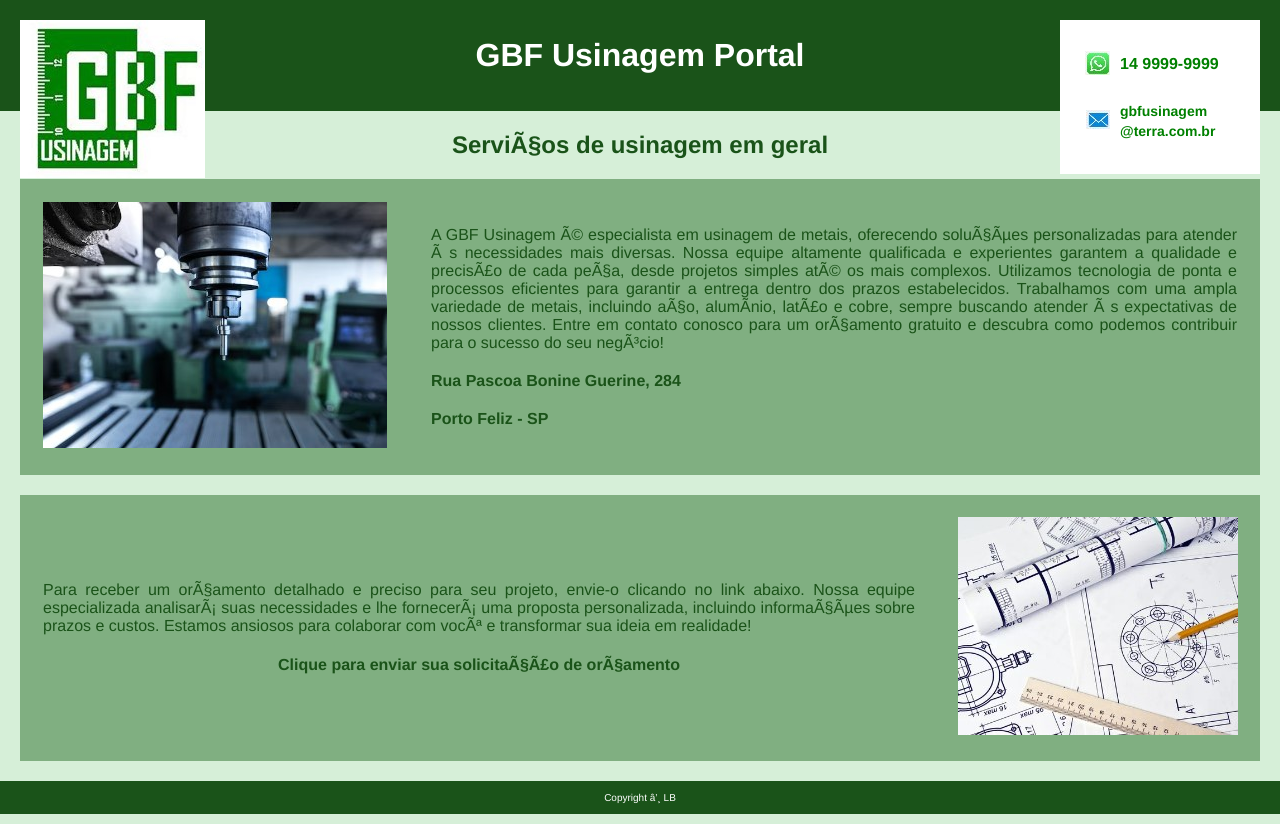
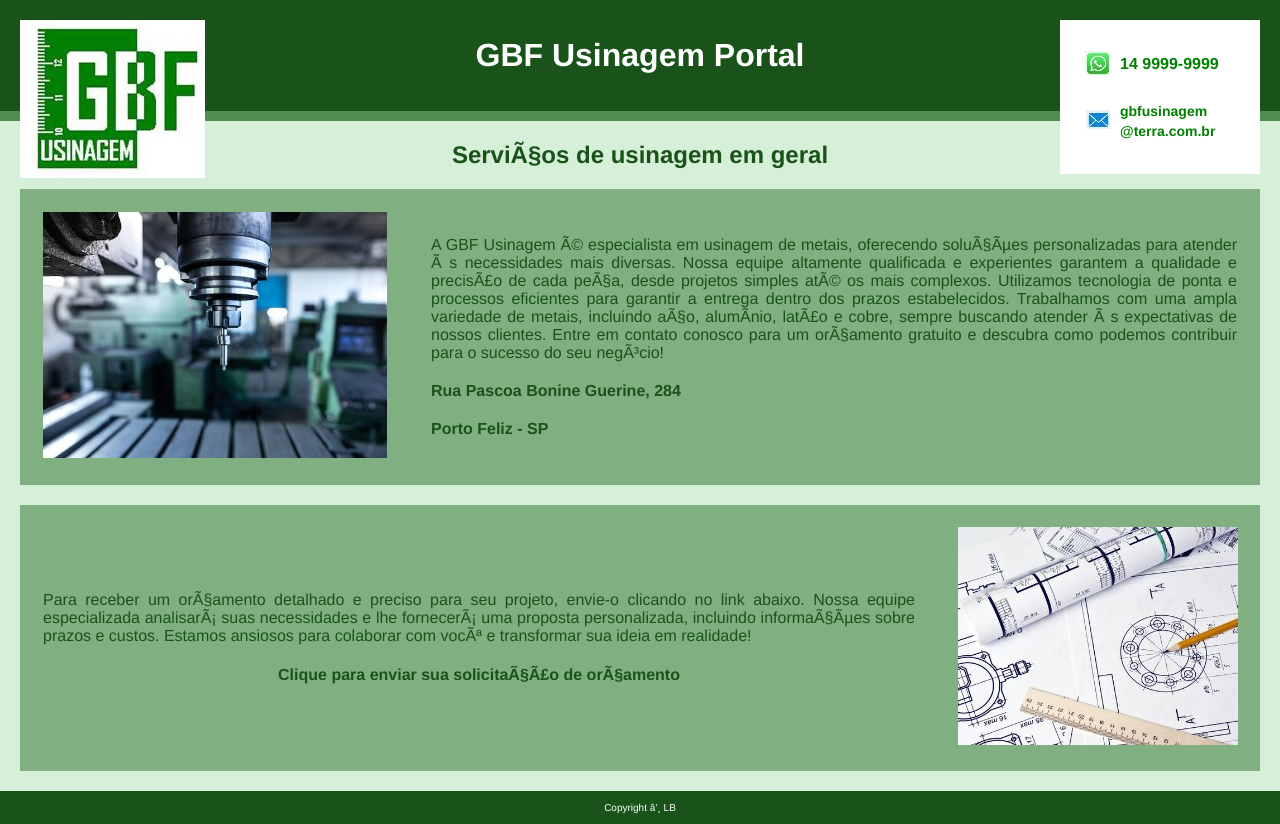
Before and after one commit to lbarro11/htmlpflio, a plain HTML site: page index.html in a window 1280 px wide. Drawn offline with Linux system fonts and the light colour scheme.

Commit message:
Add files via upload

```diff
--- a/estilo.css
+++ b/estilo.css
@@ -14,7 +14,7 @@
 	font-family: Helvetica;
 	color: white;
 	background-color: #1A5319;
-	border: 20px solid #F508D4E;
+	border: 20px solid #508D4E;
 	border-width: 0px 0px 10px 0px;
 
 }
```
